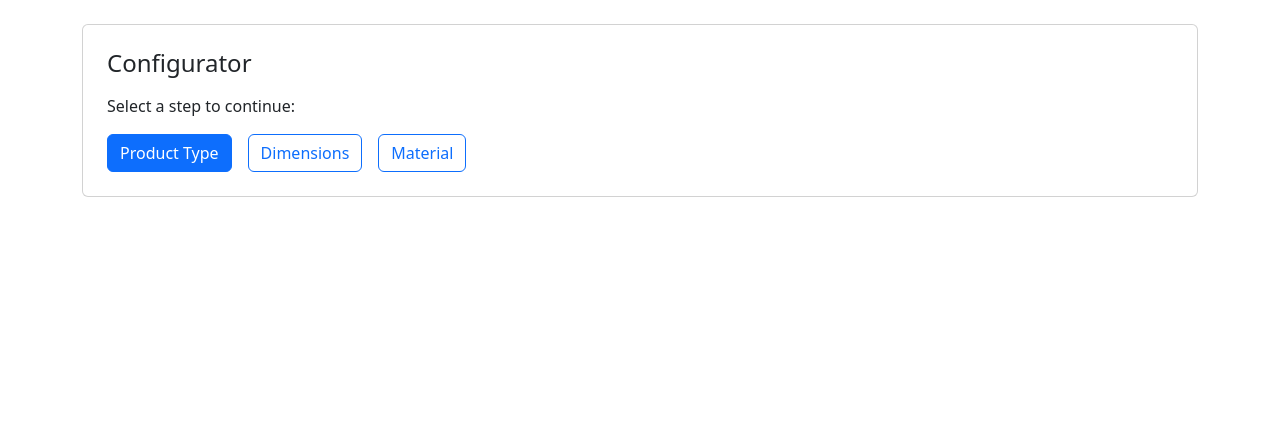
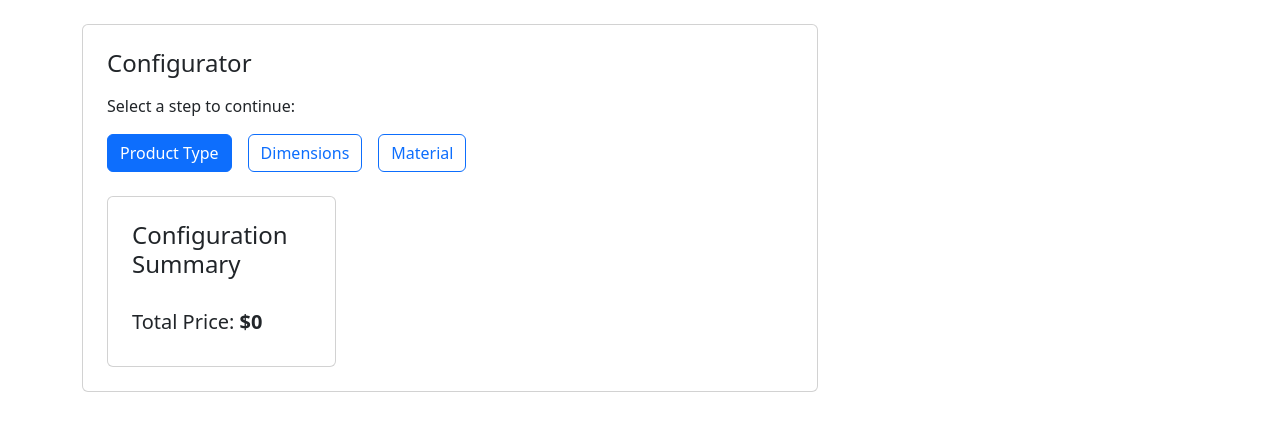
Before and after one commit to CHETAN1675/configuraPro, a React (Vite) app: page /configurator in a window 1280 px wide. Shown: the top 430 px of the page. Built offline with nearby package versions, Linux system fonts and the light colour scheme.

Commit message:
Add pricing selectors to calculate total price dynamically

```diff
--- /dev/null
+++ b/src/features/configurator/ConfigSummary.jsx
@@ -0,0 +1,41 @@
+import { Card, Alert, ListGroup } from "react-bootstrap";
+import { useSelector } from "react-redux";
+import { selectWarnings,selectPrimaryError} from "../rules/RuleSelectors";
+import { selectTotalPrice } from "../pricing/pricingSelectors";
+
+export default function ConfigSummary() {
+  const totalPrice = useSelector(selectTotalPrice);
+  const warnings = useSelector(selectWarnings);
+  const error = useSelector(selectPrimaryError);
+
+  return (
+    <Card className="p-4 mt-4">
+      <h4 className="mb-3">Configuration Summary</h4>
+
+      {/* Errors (blocking) */}
+      {error && (
+        <Alert variant="danger">
+          {error}
+        </Alert>
+      )}
+
+      {/* Warnings (non-blocking) */}
+      {warnings.length > 0 && (
+        <Alert variant="warning">
+          <ListGroup variant="flush">
+            {warnings.map((warning, index) => (
+              <ListGroup.Item key={index}>
+                {warning}
+              </ListGroup.Item>
+            ))}
+          </ListGroup>
+        </Alert>
+      )}
+
+      {/* Live price */}
+      <h5 className="mt-3">
+        Total Price: <strong>${totalPrice}</strong>
+      </h5>
+    </Card>
+  );
+}
--- a/src/pages/Configurator.jsx
+++ b/src/pages/Configurator.jsx
@@ -1,15 +1,18 @@
 import { Link } from "react-router-dom";
-import { Card, Button } from "react-bootstrap";
+import { Card, Button, Row, Col } from "react-bootstrap";
+import ConfigSummary from "../features/configurator/ConfigSummary";
 
 export default function Configurator() {
   return (
     <div className="container mt-4">
+      <Row>
+        <Col md={8}>
       <Card className="p-4">
         <h4 className="mb-3">Configurator</h4>
 
         <p>Select a step to continue:</p>
 
-        <div className="d-flex gap-3">
+        <div className="d-flex gap-3 flex-wrap">
           <Link to="/product-type">
             <Button variant="primary">Product Type</Button>
           </Link>
@@ -21,7 +24,12 @@ export default function Configurator() {
           <Button variant="outline-primary">Material</Button>
           </Link>
         </div>
+        <Col md={4}>
+        <ConfigSummary/>
+        </Col>
       </Card>
+      </Col>
+      </Row>
     </div>
   );
 }
```
